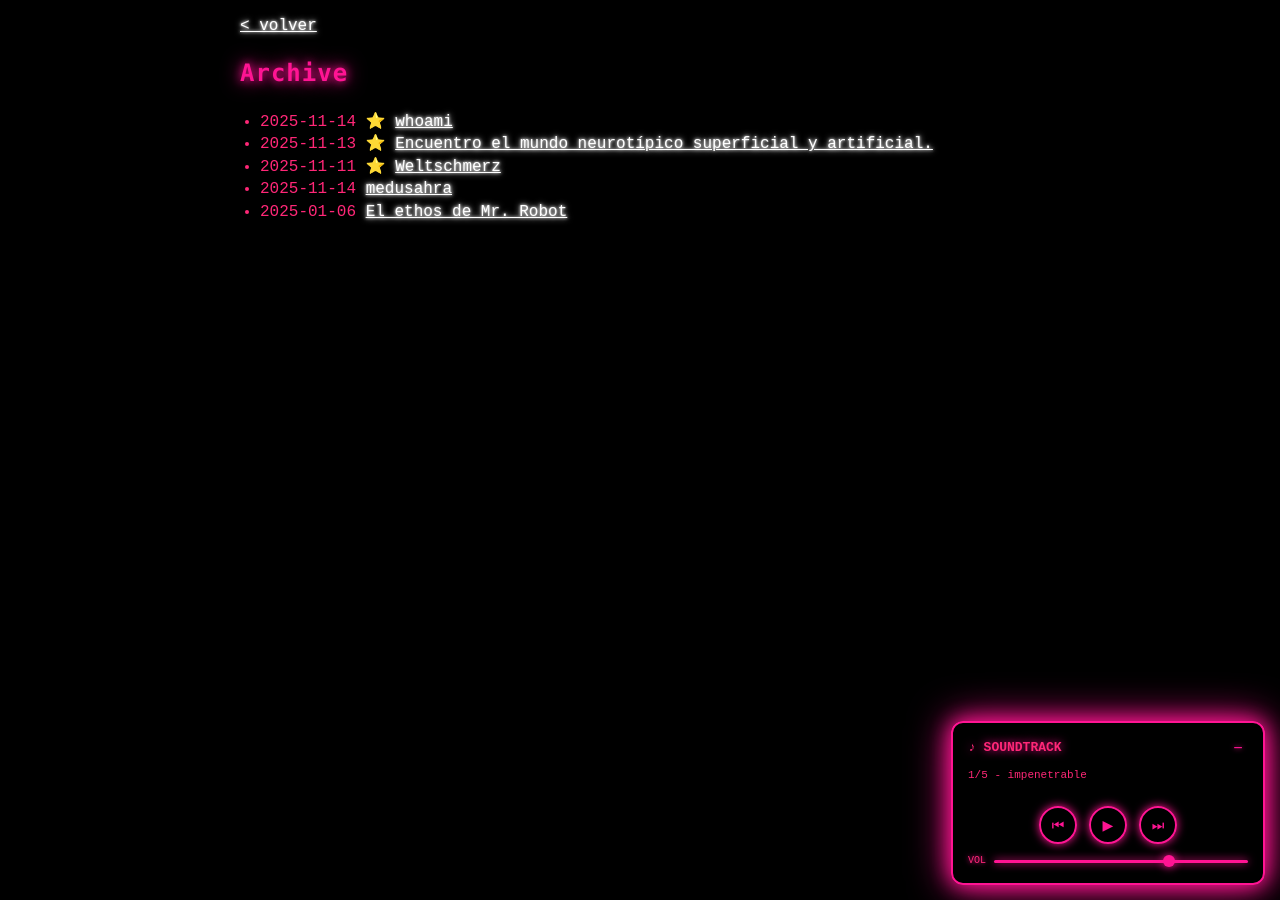
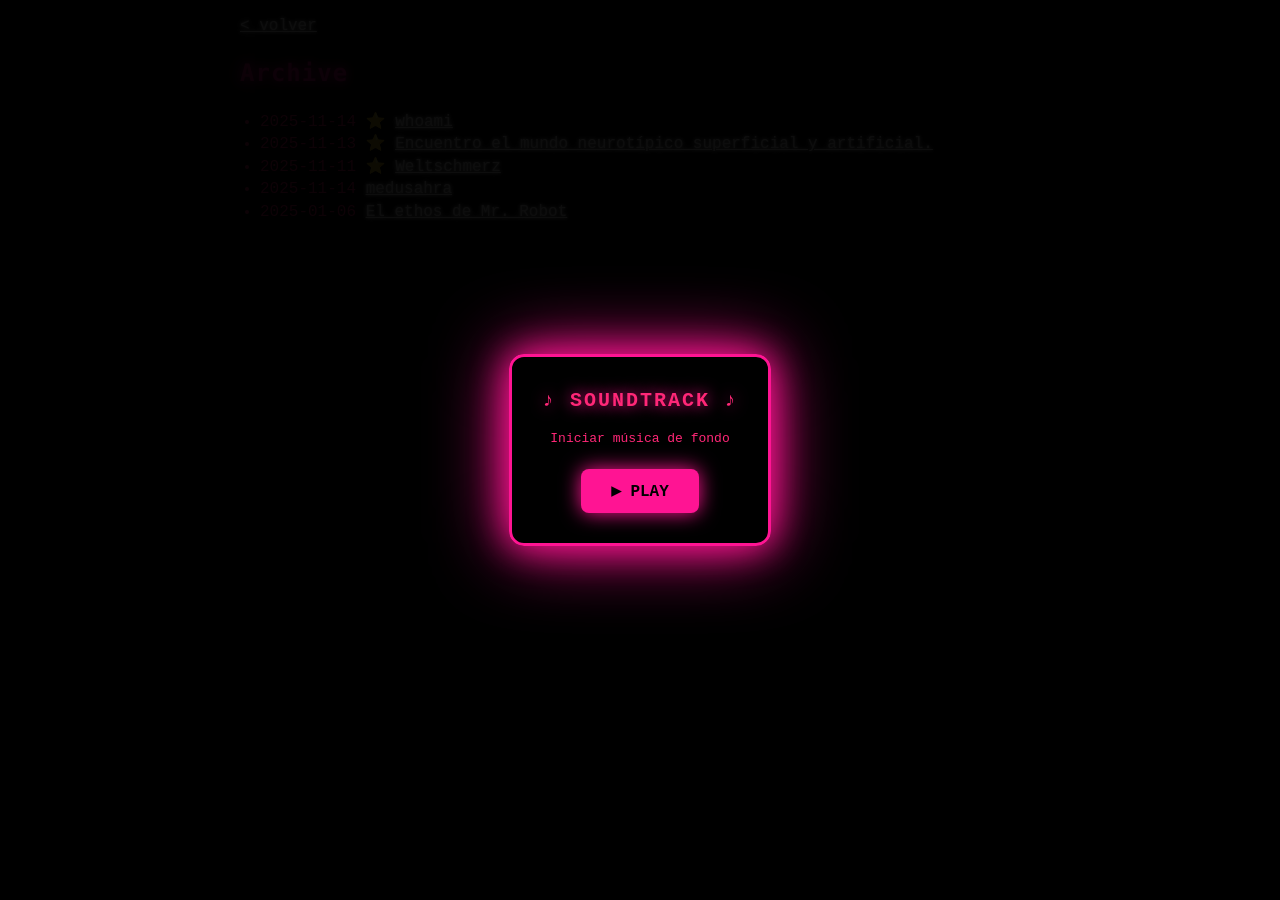
Before and after one commit to medusahra/medusahra.github.io, a Jekyll site: the page built from archive.md, in a window 1280 px wide. Built offline with Jekyll 4.4.1, drawn with Linux system fonts in a browser that asks for light colours.

Commit message:
Update default.html

```diff
--- a/_layouts/default.html
+++ b/_layouts/default.html
@@ -39,7 +39,7 @@
   font-size: 16px;
   line-height: 1.4;
   padding: 15px;
-  padding-bottom: 100px;
+  padding-bottom: 15px;
   max-width: 800px;
   margin: 0 auto;
   min-height: 100%;
@@ -117,7 +117,7 @@
   body {
     font-size: 14px;
     padding: 10px;
-    padding-bottom: 90px;
+    padding-bottom: 10px;
   }
 
   h1, h2, h3 {
@@ -125,190 +125,255 @@
   }
 }
 
-/* ===== REPRODUCTOR MUSICAL ===== */
-.music-player {
+/* ===== OVERLAY INICIAL ===== */
+.player-overlay {
   position: fixed;
-  bottom: 15px;
-  right: 15px;
-  background: rgba(0, 0, 0, 0.98);
-  border: 2px solid #ff1493;
-  border-radius: 12px;
-  padding: 15px;
-  box-shadow: 0 0 20px #ff1493, 0 0 40px #ff1493;
-  z-index: 9999;
-  font-family: monospace;
-  min-width: 280px;
-  max-width: 300px;
-  backdrop-filter: blur(10px);
+  top: 0;
+  left: 0;
+  width: 100%;
+  height: 100%;
+  background: rgba(0, 0, 0, 0.95);
+  display: flex;
+  align-items: center;
+  justify-content: center;
+  z-index: 10000;
+  animation: glitchIn 0.5s ease-out;
 }
 
-.music-player.minimized {
-  min-width: auto;
-  padding: 8px 12px;
-}
-
-.player-header {
-  display: flex;
-  justify-content: space-between;
-  align-items: center;
-  margin-bottom: 10px;
-}
-
-.player-title {
-  color: #ff1493;
-  font-size: 13px;
-  text-shadow: 0 0 10px #ff1493;
-  font-weight: bold;
-}
-
-.minimize-btn {
-  background: none;
-  border: none;
-  color: #ff1493;
-  font-size: 16px;
-  cursor: pointer;
-  text-shadow: 0 0 5px #ff1493;
-  transition: all 0.3s;
-  padding: 0;
-  width: 20px;
-  height: 20px;
-}
-
-.minimize-btn:hover {
-  text-shadow: 0 0 15px #ff1493;
-  transform: scale(1.2);
-}
-
-.player-content {
-  display: block;
-}
-
-.player-content.hidden {
+.player-overlay.hidden {
   display: none;
 }
 
-.track-info {
+@keyframes glitchIn {
+  0% { opacity: 0; }
+  20% { opacity: 1; transform: translate(2px, 0); }
+  40% { transform: translate(-2px, 0); }
+  60% { transform: translate(2px, 0); }
+  80% { transform: translate(0, 0); }
+  100% { opacity: 1; transform: translate(0, 0); }
+}
+
+.player-welcome {
+  background: rgba(0, 0, 0, 0.98);
+  border: 3px solid #ff1493;
+  border-radius: 15px;
+  padding: 30px;
+  box-shadow: 0 0 30px #ff1493, 0 0 60px #ff1493;
+  text-align: center;
+  max-width: 350px;
+  animation: pulse 2s ease-in-out infinite;
+}
+
+@keyframes pulse {
+  0%, 100% { box-shadow: 0 0 30px #ff1493, 0 0 60px #ff1493; }
+  50% { box-shadow: 0 0 40px #ff1493, 0 0 80px #ff1493; }
+}
+
+.welcome-title {
+  color: #ff1493;
+  font-size: 20px;
+  text-shadow: 0 0 15px #ff1493;
+  font-weight: bold;
+  margin-bottom: 15px;
+  font-family: monospace;
+  letter-spacing: 2px;
+}
+
+.welcome-subtitle {
   color: #ff2777;
+  font-size: 13px;
+  margin-bottom: 20px;
+  font-family: monospace;
+}
+
+.play-start-btn {
+  background: #ff1493;
+  color: #000;
+  border: none;
+  padding: 12px 30px;
+  font-size: 16px;
+  font-weight: bold;
+  border-radius: 8px;
+  cursor: pointer;
+  font-family: monospace;
+  box-shadow: 0 0 20px #ff1493;
+  transition: all 0.3s;
+}
+
+.play-start-btn:hover {
+  background: #fff;
+  box-shadow: 0 0 30px #ff1493, 0 0 50px #ff1493;
+  transform: scale(1.05);
+}
+
+/* ===== BARRA INFERIOR ===== */
+.music-bar {
+  position: fixed;
+  bottom: 0;
+  left: 0;
+  width: 100%;
+  background: linear-gradient(180deg, transparent, rgba(0, 0, 0, 0.98));
+  backdrop-filter: blur(10px);
+  border-top: 2px solid #ff1493;
+  padding: 8px 15px;
+  z-index: 9999;
+  display: none;
+  box-shadow: 0 -5px 30px rgba(255, 20, 147, 0.3);
+}
+
+.music-bar.visible {
+  display: flex;
+  align-items: center;
+  justify-content: space-between;
+  gap: 15px;
+  animation: slideUp 0.5s ease-out;
+}
+
+@keyframes slideUp {
+  from { transform: translateY(100%); opacity: 0; }
+  to { transform: translateY(0); opacity: 1; }
+}
+
+.bar-info {
+  flex: 1;
+  min-width: 0;
+}
+
+.bar-track {
+  color: #ff1493;
   font-size: 11px;
-  margin-bottom: 10px;
-  height: 28px;
+  text-shadow: 0 0 8px #ff1493;
+  font-weight: bold;
+  white-space: nowrap;
   overflow: hidden;
   text-overflow: ellipsis;
-  line-height: 1.3;
 }
 
-.controls {
+.bar-controls {
   display: flex;
-  justify-content: center;
-  gap: 12px;
-  margin-bottom: 10px;
+  gap: 8px;
+  align-items: center;
 }
 
-.control-btn {
+.bar-btn {
   background: none;
-  border: 2px solid #ff1493;
+  border: 1.5px solid #ff1493;
   color: #ff1493;
-  width: 38px;
-  height: 38px;
+  width: 32px;
+  height: 32px;
   border-radius: 50%;
   cursor: pointer;
-  font-size: 14px;
+  font-size: 12px;
   transition: all 0.3s;
-  box-shadow: 0 0 10px #ff1493;
+  box-shadow: 0 0 8px rgba(255, 20, 147, 0.5);
   display: flex;
   align-items: center;
   justify-content: center;
   padding: 0;
 }
 
-.control-btn:hover {
+.bar-btn:hover {
   background: #ff1493;
   color: #000;
-  box-shadow: 0 0 20px #ff1493;
+  box-shadow: 0 0 15px #ff1493;
   transform: scale(1.1);
 }
 
-.control-btn:active {
-  transform: scale(0.95);
+.bar-volume {
+  display: flex;
+  align-items: center;
+  gap: 6px;
 }
 
-.volume-control {
-  display: flex;
-  align-items: center;
-  gap: 8px;
-  margin-top: 10px;
-}
-
-.volume-label {
-  color: #ff1493;
-  font-size: 10px;
-  text-shadow: 0 0 5px #ff1493;
-}
-
-.volume-slider {
-  flex: 1;
+.bar-volume-slider {
+  width: 80px;
   height: 3px;
   -webkit-appearance: none;
   appearance: none;
   background: #ff1493;
   outline: none;
   border-radius: 2px;
+  box-shadow: 0 0 8px rgba(255, 20, 147, 0.5);
+}
+
+.bar-volume-slider::-webkit-slider-thumb {
+  -webkit-appearance: none;
+  appearance: none;
+  width: 10px;
+  height: 10px;
+  background: #ff1493;
+  cursor: pointer;
+  border-radius: 50%;
   box-shadow: 0 0 8px #ff1493;
 }
 
-.volume-slider::-webkit-slider-thumb {
-  -webkit-appearance: none;
-  appearance: none;
-  width: 12px;
-  height: 12px;
+.bar-volume-slider::-moz-range-thumb {
+  width: 10px;
+  height: 10px;
   background: #ff1493;
   cursor: pointer;
   border-radius: 50%;
-  box-shadow: 0 0 10px #ff1493;
-}
-
-.volume-slider::-moz-range-thumb {
-  width: 12px;
-  height: 12px;
-  background: #ff1493;
-  cursor: pointer;
-  border-radius: 50%;
-  box-shadow: 0 0 10px #ff1493;
+  box-shadow: 0 0 8px #ff1493;
   border: none;
 }
 
+.bar-expand {
+  background: none;
+  border: none;
+  color: #ff1493;
+  font-size: 14px;
+  cursor: pointer;
+  text-shadow: 0 0 8px #ff1493;
+  padding: 5px;
+  transition: all 0.3s;
+}
+
+.bar-expand:hover {
+  text-shadow: 0 0 15px #ff1493;
+  transform: scale(1.2);
+}
+
+/* MÓVIL */
 @media (max-width: 600px) {
-  .music-player {
-    bottom: 10px;
-    right: 10px;
-    left: 10px;
-    margin: 0 auto;
-    min-width: auto;
-    max-width: 95%;
-    padding: 10px;
+  .player-welcome {
+    max-width: 90%;
+    padding: 25px 20px;
   }
 
-  .player-title {
+  .welcome-title {
+    font-size: 18px;
+  }
+
+  .welcome-subtitle {
+    font-size: 12px;
+  }
+
+  .play-start-btn {
+    padding: 10px 25px;
+    font-size: 14px;
+  }
+
+  .music-bar {
+    padding: 6px 10px;
+    flex-wrap: wrap;
+  }
+
+  .bar-track {
+    font-size: 10px;
+  }
+
+  .bar-btn {
+    width: 28px;
+    height: 28px;
     font-size: 11px;
   }
 
-  .minimize-btn {
-    font-size: 14px;
+  .bar-volume {
+    display: none;
   }
 
-  .control-btn {
-    width: 34px;
-    height: 34px;
+  .bar-expand {
     font-size: 12px;
-  }
-
-  .track-info {
-    font-size: 10px;
-    height: 26px;
-  }
-
-  .controls {
-    gap: 10px;
   }
 }
   </style>
@@ -325,26 +390,30 @@
 <body>
   {{ content }}
 
-  <!-- Reproductor Musical -->
-  <div class="music-player" id="musicPlayer">
-    <div class="player-header">
-      <span class="player-title">♪ SOUNDTRACK</span>
-      <button class="minimize-btn" id="minimizeBtn" title="Minimizar">−</button>
+  <!-- Overlay inicial -->
+  <div class="player-overlay" id="playerOverlay">
+    <div class="player-welcome">
+      <div class="welcome-title">♪ SOUNDTRACK ♪</div>
+      <div class="welcome-subtitle">Iniciar música de fondo</div>
+      <button class="play-start-btn" id="playStartBtn">▶ PLAY</button>
     </div>
-    <div class="player-content" id="playerContent">
-      <div class="track-info" id="trackInfo">
-        Click play para comenzar
-      </div>
-      <div class="controls">
-        <button class="control-btn" id="prevBtn" title="Anterior">⏮</button>
-        <button class="control-btn" id="playBtn" title="Play">▶</button>
-        <button class="control-btn" id="nextBtn" title="Siguiente">⏭</button>
-      </div>
-      <div class="volume-control">
-        <span class="volume-label">VOL</span>
-        <input type="range" class="volume-slider" id="volumeSlider" min="0" max="100" value="70">
-      </div>
+  </div>
+
+  <!-- Barra inferior -->
+  <div class="music-bar" id="musicBar">
+    <div class="bar-info">
+      <div class="bar-track" id="barTrack">♪ Cargando...</div>
     </div>
+    <div class="bar-controls">
+      <button class="bar-btn" id="barPrevBtn" title="Anterior">⏮</button>
+      <button class="bar-btn" id="barPlayBtn" title="Pause">⏸</button>
+      <button class="bar-btn" id="barNextBtn" title="Siguiente">⏭</button>
+    </div>
+    <div class="bar-volume">
+      <span style="color: #ff1493; font-size: 10px;">♪</span>
+      <input type="range" class="bar-volume-slider" id="barVolumeSlider" min="0" max="100" value="70">
+    </div>
+    <button class="bar-expand" id="barExpand" title="Cerrar">✕</button>
   </div>
 
   <script>
@@ -361,40 +430,49 @@
     let isPlaying = false;
     const audio = new Audio();
 
-    const playBtn = document.getElementById('playBtn');
-    const prevBtn = document.getElementById('prevBtn');
-    const nextBtn = document.getElementById('nextBtn');
-    const trackInfo = document.getElementById('trackInfo');
-    const volumeSlider = document.getElementById('volumeSlider');
-    const minimizeBtn = document.getElementById('minimizeBtn');
-    const playerContent = document.getElementById('playerContent');
-    const musicPlayer = document.getElementById('musicPlayer');
+    const playerOverlay = document.getElementById('playerOverlay');
+    const playStartBtn = document.getElementById('playStartBtn');
+    const musicBar = document.getElementById('musicBar');
+    const barTrack = document.getElementById('barTrack');
+    const barPlayBtn = document.getElementById('barPlayBtn');
+    const barPrevBtn = document.getElementById('barPrevBtn');
+    const barNextBtn = document.getElementById('barNextBtn');
+    const barVolumeSlider = document.getElementById('barVolumeSlider');
+    const barExpand = document.getElementById('barExpand');
 
     // Cargar primer track
     audio.src = playlist[0].file;
     audio.volume = 0.7;
 
-    // Actualizar info del track
+    // Actualizar info
     function updateTrackInfo() {
-      trackInfo.textContent = `${currentTrack + 1}/${playlist.length} - ${playlist[currentTrack].name}`;
+      barTrack.textContent = `♪ ${currentTrack + 1}/${playlist.length} - ${playlist[currentTrack].name}`;
     }
 
+    // Botón inicial PLAY
+    playStartBtn.addEventListener('click', () => {
+      audio.play();
+      isPlaying = true;
+      playerOverlay.classList.add('hidden');
+      musicBar.classList.add('visible');
+      updateTrackInfo();
+    });
+
     // Play/Pause
-    playBtn.addEventListener('click', () => {
+    barPlayBtn.addEventListener('click', () => {
       if (isPlaying) {
         audio.pause();
-        playBtn.textContent = '▶';
+        barPlayBtn.textContent = '▶';
         isPlaying = false;
       } else {
         audio.play();
-        playBtn.textContent = '⏸';
+        barPlayBtn.textContent = '⏸';
         isPlaying = true;
-        updateTrackInfo();
       }
     });
 
     // Anterior
-    prevBtn.addEventListener('click', () => {
+    barPrevBtn.addEventListener('click', () => {
       currentTrack = (currentTrack - 1 + playlist.length) % playlist.length;
       audio.src = playlist[currentTrack].file;
       if (isPlaying) audio.play();
```
Also changed, not shown: other parts of _layouts/default.html (+11 -18 lines).
